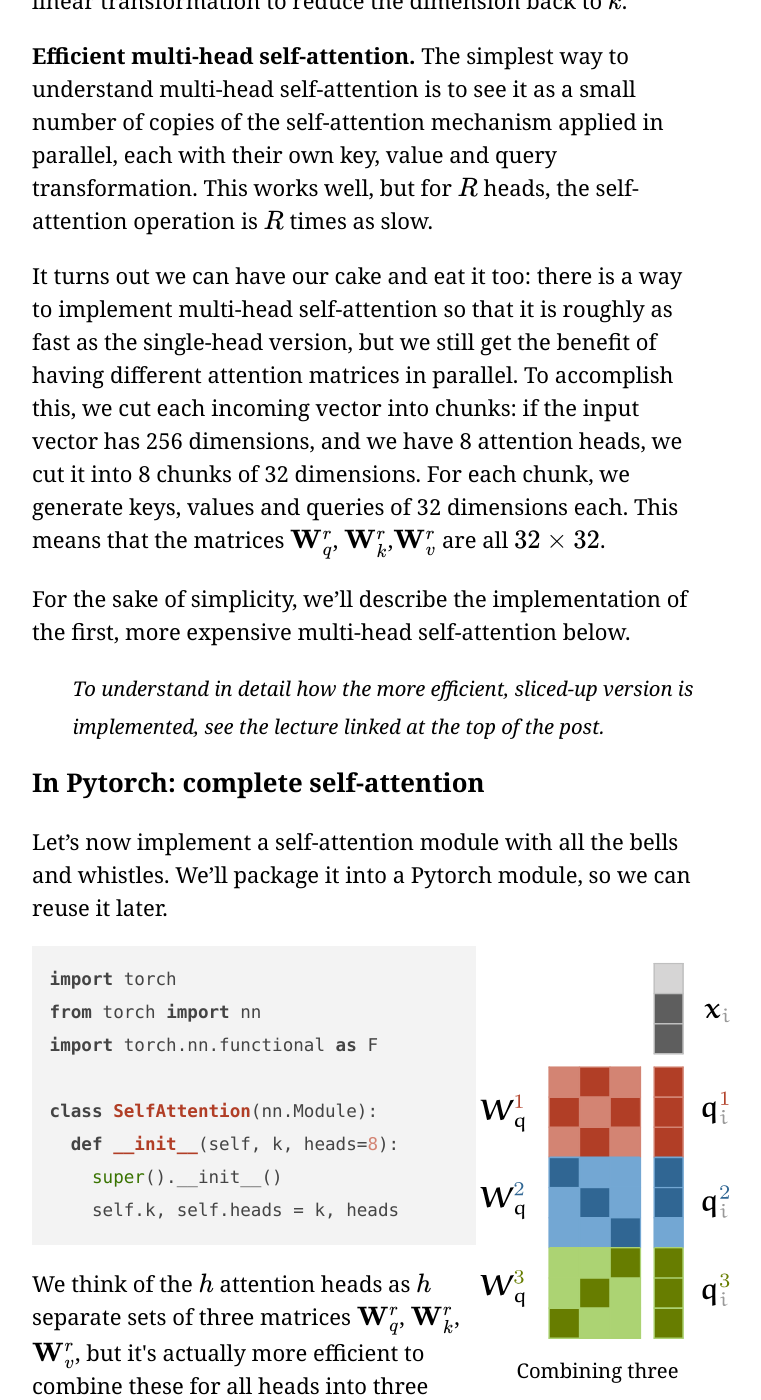
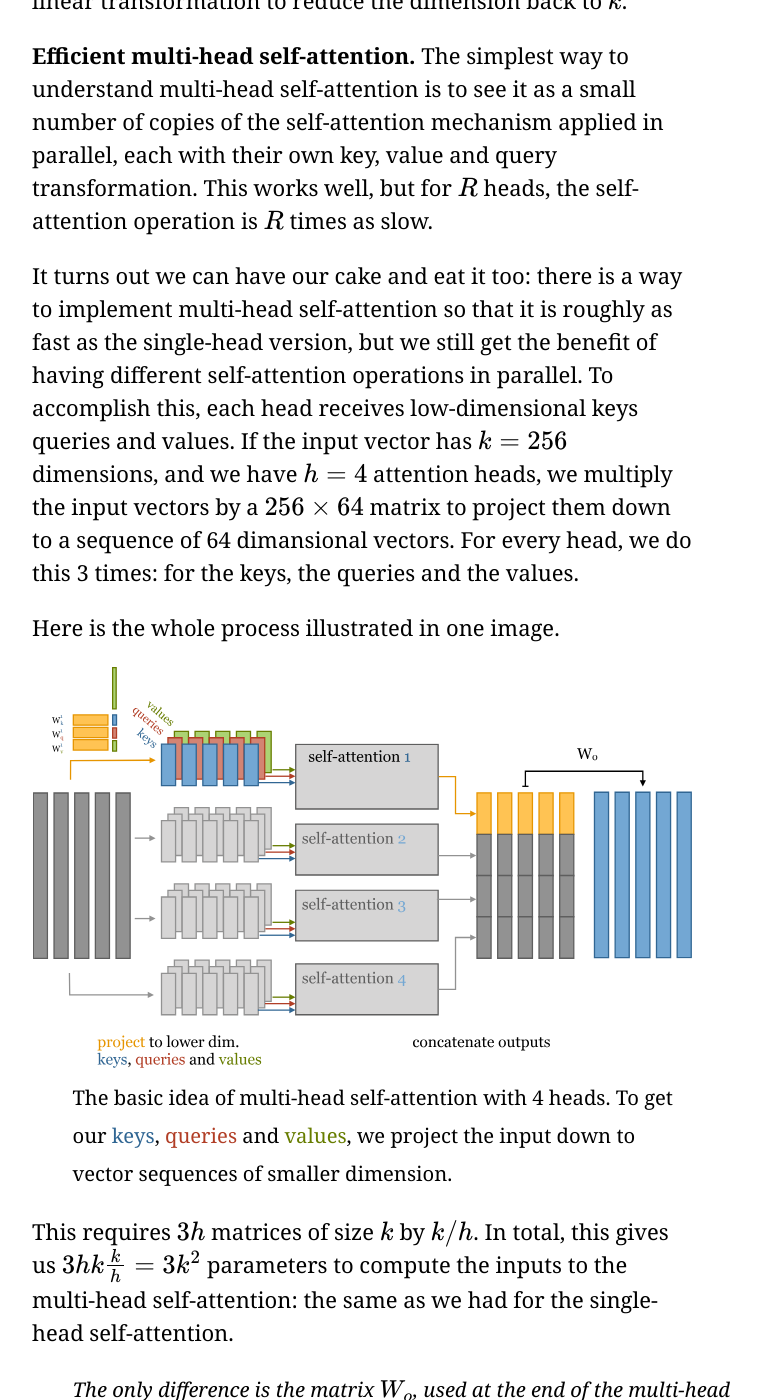
Before and after one commit to pbloem/peterbloem.nl, a Jekyll site: the page built from blog/transformers.md, in a window 1280 px wide and 1400 px high, scrolled down 12031 px. Shown: the whole window, without its empty margins (278-1039 px from the left). Built offline with Jekyll 4.4.1, drawn with Linux system fonts in a browser that asks for light colours; nearby versions of some CDN libraries; some web fonts are replaced; our own code applies the rules of GitHub Pages for plain Markdown files; formulas are drawn with MathJax 3; some of the changed text lies outside the part shown.

Commit message:
Fix description of multihead SA.

````diff
--- a/blog/transformers.md
+++ b/blog/transformers.md
@@ -211,92 +211,136 @@ In a single self-attention operation, all this information just gets summed toge
 
 <p><strong>Efficient multi-head self-attention.</strong> The simplest way to understand multi-head self-attention is to see it as a small number of copies of the self-attention mechanism applied in parallel, each with their own key, value and query transformation. This works well, but for \(R\) heads, the self-attention operation is \(R\) times as slow.</p>
 
-<p>It turns out we can have our cake and eat it too: there is a way to implement multi-head self-attention so that it is roughly as fast as the single-head version, but we still get the benefit of having different attention matrices in parallel. To accomplish this, we cut each incoming vector into chunks: if the input vector has 256 dimensions, and we have 8 attention heads, we cut it into 8 chunks of 32 dimensions. For each chunk, we generate keys, values and queries of 32 dimensions each. This means that the matrices \(\W_q^\bc{r}\), \(\W_k^\bc{r}\),\(\W_v^\bc{r}\) are all \(32 \times 32\).</p>
+<p>It turns out we can have our cake and eat it too: there is a way to implement multi-head self-attention so that it is roughly as fast as the single-head version, but we still get the benefit of having different self-attention operations in parallel. To accomplish this, each head receives low-dimensional keys queries and values.
 
-For the sake of simplicity, we'll describe the implementation of the first, more expensive multi-head self-attention below.
+If the input vector has $k=256$ dimensions, and we have $h=4$ attention heads, we multiply the input vectors by a $256 \times 64$ matrix to project them down to a sequence of 64 dimansional vectors. For every head, we do this 3 times: for the keys, the queries and the values. </p>
 
-<aside>To understand in detail how the more efficient, sliced-up version is implemented, see the lecture linked at the top of the post.</aside>
+Here is the whole process illustrated in one image.
+
+<figure class="narrow">
+<img src="/files/transformers/multi-head.svg" alt="A diagram showing the operation of multi-head self-attention." >
+<figcaption>
+The basic idea of multi-head self-attention with 4 heads. To get our <span class="bc">keys</span>, <span class="rc">queries</span> and <span class="gc">values</span>, we project the input down to vector sequences of smaller dimension.
+</figcaption>
+</figure>
+
+This requires $3h$ matrices of size $k$ by $k/h$. In total, this gives us $3hk\frac{k}{h} = 3k^2$ parameters to compute the inputs to the multi-head self-attention: the same as we had for the single-head self-attention.
+
+<aside>
+The only difference is the matrix $W_o$, used at the end of the multi-head self attention. This adds $k^2$ parameters compared to the single-head version. In most transformers, the first thing that happens after each self attention is a feed-forward layer, so this may not be strictly necessary. I've never seen a proper ablation to test whether $W_o$ can be removed.</aside>
+
+We can even implement this with just three $k \times k$ matrix multiplications as in the single-head self-attention. The only extra operation we need is to slice the resulting sequence of vectors into chunks.
+
+<figure class="narrow centering">
+<img src="/files/transformers/kqv-computation.svg" alt="A diagram showing the efficient computation of key query and value matrices in multi-head self-attention." class="three-quarters">
+<figcaption>
+To compute multi-head attention efficiently, we combine the computation of the projections down to a lower dimensional representation and the computations of the keys, queries and values into three $k \times k$ matrices.
+</figcaption>
+</figure>
 
 ### In Pytorch: complete self-attention
 
 Let's now implement a self-attention module with all the bells and whistles. We'll package it into a Pytorch module, so we can reuse it later.
-
-<figure class="right">
-<img src="/files/transformers/heads-matrix.svg" />
-<figcaption>
-Combining three attention heads into one matrix multiplication (for the queries).
-</figcaption>
-</figure>
 
 <pre><code class="python">import torch
 from torch import nn
 import torch.nn.functional as F
 
 class SelfAttention(nn.Module):
-  def __init__(self, k, heads=8):
+    def __init__(self, k, heads=4, mask=False):
+
     super().__init__()
+
+    assert k % heads == 0
+
     self.k, self.heads = k, heads
 </code></pre>
 
-<p>We think of the \(h\) attention heads as \(h\) separate sets of three matrices \(\W^\bc{r}_q\), \(\W^\bc{r}_k\),\(\W^\bc{r}_v\), but it's actually more efficient to combine these for all heads into three single \(k \times hk\) matrices, so that we can compute all the concatenated queries, keys and values in a single matrix multiplication.</p>
+Note the assert: the embedding dimension needs to be divisible by the number of heads.
 
-<pre><code class="python">    # These compute the queries, keys and values for all
-    # heads (as a single concatenated vector)
-    self.tokeys    = nn.Linear(k, k * heads, bias=False)
-    self.toqueries = nn.Linear(k, k * heads, bias=False)
-	self.tovalues  = nn.Linear(k, k * heads, bias=False)
+Next, we set up some linear transformations with `emb` by `emb` matrices. The `nn.Linear` module with the bias disabled gives us such a projection, and provides a reasonable initialization for us.
 
-	# This unifies the outputs of the different heads into
-	# a single k-vector
-	self.unifyheads = nn.Linear(heads * k, k)
+<pre><code class="python">
+    # These compute the queries, keys and values for all
+    # heads
+    self.tokeys    = nn.Linear(k, k, bias=False)
+    self.toqueries = nn.Linear(k, k, bias=False)
+    self.tovalues  = nn.Linear(k, k, bias=False)
+
+	# This will be applied after the multi-head self-attention operation.
+    self.unifyheads = nn.Linear(k, k)
 </code></pre>
 
-We can now implement the computation of the self-attention (the module's ```forward``` function). First, we compute the queries, keys and values:
+We can now implement the computation of the self-attention (the module's ```forward``` function). First, we compute the queries, keys and values for all heads:
 
 <pre><code class="python">  def forward(self, x):
+
     b, t, k = x.size()
     h = self.heads
 
-    queries = self.toqueries(x).view(b, t, h, k)
-    keys    = self.tokeys(x)   .view(b, t, h, k)
-    values  = self.tovalues(x) .view(b, t, h, k)
+    queries = self.toqueries(x)
+    keys    = self.tokeys(x)
+    values  = self.tovalues(x)
 </code></pre>
 
-The output of each linear module has size ```(b, t, h*k)```, which we simply reshape to ```(b, t, h, k)``` give each head its own dimension.
+This gives us three vector sequences of the full embedding dimension `k`. As we saw above we can now cut these into `h` chunks. we can do this with a simple view operation:
+
+<pre><code class="python">
+	s = k // h
+
+	keys    = keys.view(b, t, h, s)
+	queries = queries.view(b, t, h, s)
+	values  = values.view(b, t, h, s)
+</code></pre>
+
+This simply reshapes the tensors to add a dimension that iterations over the heads. For a single vector in our sequence you can think of it as reshaping a vector of dimension `k` into a matrix of `h` by `k//h`:
+
+<figure class="narrow">
+<img src="/files/transformers/reshape.svg" >
+</figure>
 
 Next, we need to compute the dot products. This is the same operation for every head, so we fold the heads into the batch dimension. This ensures that we can use ```torch.bmm()``` as before, and the whole collection of keys, queries and values will just be seen as a slightly larger batch.
 
 Since the head and batch dimension are not next to each other, we need to transpose before we reshape. (This is costly, but it seems to be unavoidable.)
 
 <pre><code class="python">    # - fold heads into the batch dimension
-    keys = keys.transpose(1, 2).contiguous().view(b * h, t, k)
-    queries = queries.transpose(1, 2).contiguous().view(b * h, t, k)
-    values = values.transpose(1, 2).contiguous().view(b * h, t, k)
+    keys = keys.transpose(1, 2).contiguous().view(b * h, t, s)
+    queries = queries.transpose(1, 2).contiguous().view(b * h, t, s)
+    values = values.transpose(1, 2).contiguous().view(b * h, t, s)
 </code></pre>
+
+<aside>You can avoid these calls to <code>contiguous()</code> by using <code>reshape()</code> instead of <code>view()</code> but I prefer to make it explicit when we are copying a tensor, and when we are just viewing it. See <a href="https://github.com/mlvu/worksheets/blob/master/Worksheet%205%2C%20Pytorch.ipynb">this notebook</a> for an explanation of the difference.
+</aside>
 
 As before, the dot products can be computed in a single matrix multiplication, but now between the queries and the keys.
 
-Before that, however, we move the scaling of the dot product by \\(\sqrt{k}\\) back and instead scale the keys and queries by \\(\sqrt[4]{k}\\) before multiplying them together. This should save memory for longer sequences.
-<pre><code class="python">    queries = queries / (k ** (1/4))
-    keys    = keys / (k ** (1/4))
+<pre><code class="python">
+    queries = queries
+    keys    = keys
 
-    # - get dot product of queries and keys, and scale
+    # Get dot product of queries and keys, and scale
     dot = torch.bmm(queries, keys.transpose(1, 2))
-    # - dot has size (b*h, t, t) containing raw weights
+    # -- dot has size (b*h, t, t) containing raw weights
 
+    # scale the dot product
+    dot = dot / (k ** (1/2))
+
+    # normalize
     dot = F.softmax(dot, dim=2)
     # - dot now contains row-wise normalized weights
 </code></pre>
 
-We apply the self attention to the values, giving us the output for each attention head
-<pre><code class="python">    # apply the self attention to the values
-    out = torch.bmm(dot, values).view(b, h, t, k)
+We apply the self attention weights `dot` to the values, giving us the output for each attention head
+<pre><code class="python">
+    # apply the self attention to the values
+    out = torch.bmm(dot, values).view(b, h, t, s)
 </code></pre>
 
-To unify the attention heads, we transpose again, so that the head dimension and the embedding dimension are next to each other, and reshape to get concatenated vectors of dimension \\(kh\\). We then pass these through the ```unifyheads``` layer to project them back down to \\(k\\) dimensions.
+To unify the attention heads, we transpose again, so that the head dimension and the embedding dimension are next to each other, and reshape to get concatenated vectors of dimension `e`. We then pass these through the ```unifyheads``` layer for a final projection.
 
 <pre><code class="python">    # swap h, t back, unify heads
-    out = out.transpose(1, 2).contiguous().view(b, t, h * k)
+    out = out.transpose(1, 2).contiguous().view(b, t, s * h)
+
     return self.unifyheads(out)
 </code></pre>
 
@@ -658,8 +702,14 @@ So far, transformers are still primarily seen as a language model. I expect that
 <dl>
 <dt>19 October 2019</dt>
 <dd>Added a section on the difference between wide and narrow self-attention. Thanks to <a href="https://github.com/sidneyaraujomelo">Sidney Melo</a> for <a href="https://github.com/pbloem/former/issues/8">spotting the mistake</a> in the original implementation.</dd>
+
 <dt>9 December 2022</dt>
 <dd>Clarified the example in the section on multi-head attention.</dd>
+
+<dt>4 March 2023</dt>
+<dd>Fixed a persistent mistake in the defintition of multi-head self-attention. Rewrote the final self-attention to be the canonical form (rather than the earlier "wide" variety we used for the sake of simplicity).</dd>
+
 </dl>
 
+
 <!-- {% endraw %} -->
````
Also changed, not shown: files/transformers/kqv-computation.svg (added), files/transformers/multi-head.svg (added), files/transformers/reshape.svg (added), 3 other files.
